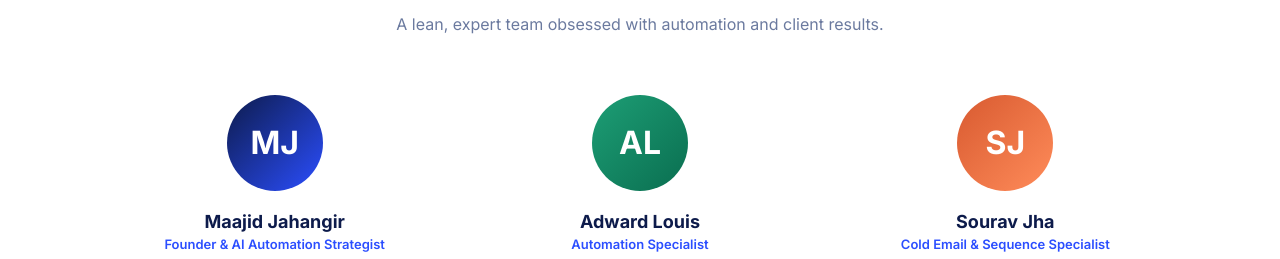
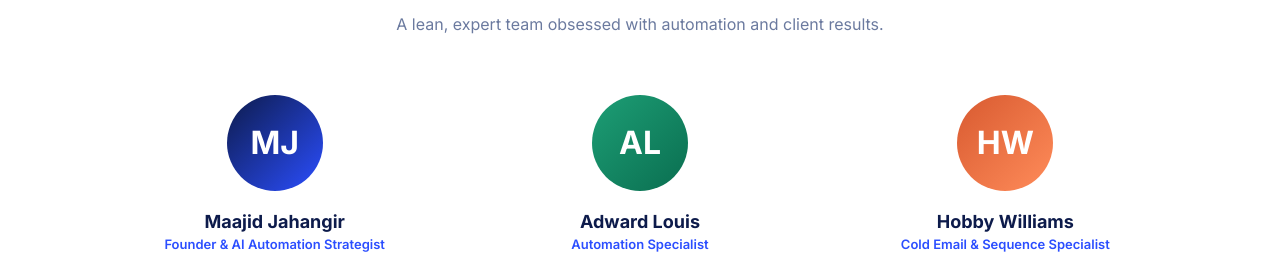
Before and after one commit to Maajidjahangir/Majflow, a plain HTML site: page index.html in a window 1280 px wide. Shown: the part 6156-6415 px from the top of the page. Drawn offline with Linux system fonts and the light colour scheme.

Commit message:
Update index.html

```diff
--- a/index.html
+++ b/index.html
@@ -754,8 +754,8 @@ footer{background:#080F2B;padding:60px 0 0}
         <div class="team-bio">Expert in no-code automation workflows. Connects every tool in the pipeline using Make.com, ensures zero downtime, and optimises triggers for maximum lead flow every week.</div>
       </div>
       <div class="team-card reveal">
-        <div class="team-avatar" style="background:linear-gradient(135deg,#D85A30,#FF8C5A)">SJ</div>
-        <div class="team-name">Sourav Jha</div>
+        <div class="team-avatar" style="background:linear-gradient(135deg,#D85A30,#FF8C5A)">HW</div>
+        <div class="team-name">Hobby Williams</div>
         <div class="team-role">Cold Email & Sequence Specialist</div>
         <div class="team-bio">Crafts personalised cold email sequences that convert. Specialises in subject lines, A/B testing, and reply-rate optimisation across industries and niches.</div>
       </div>
```
